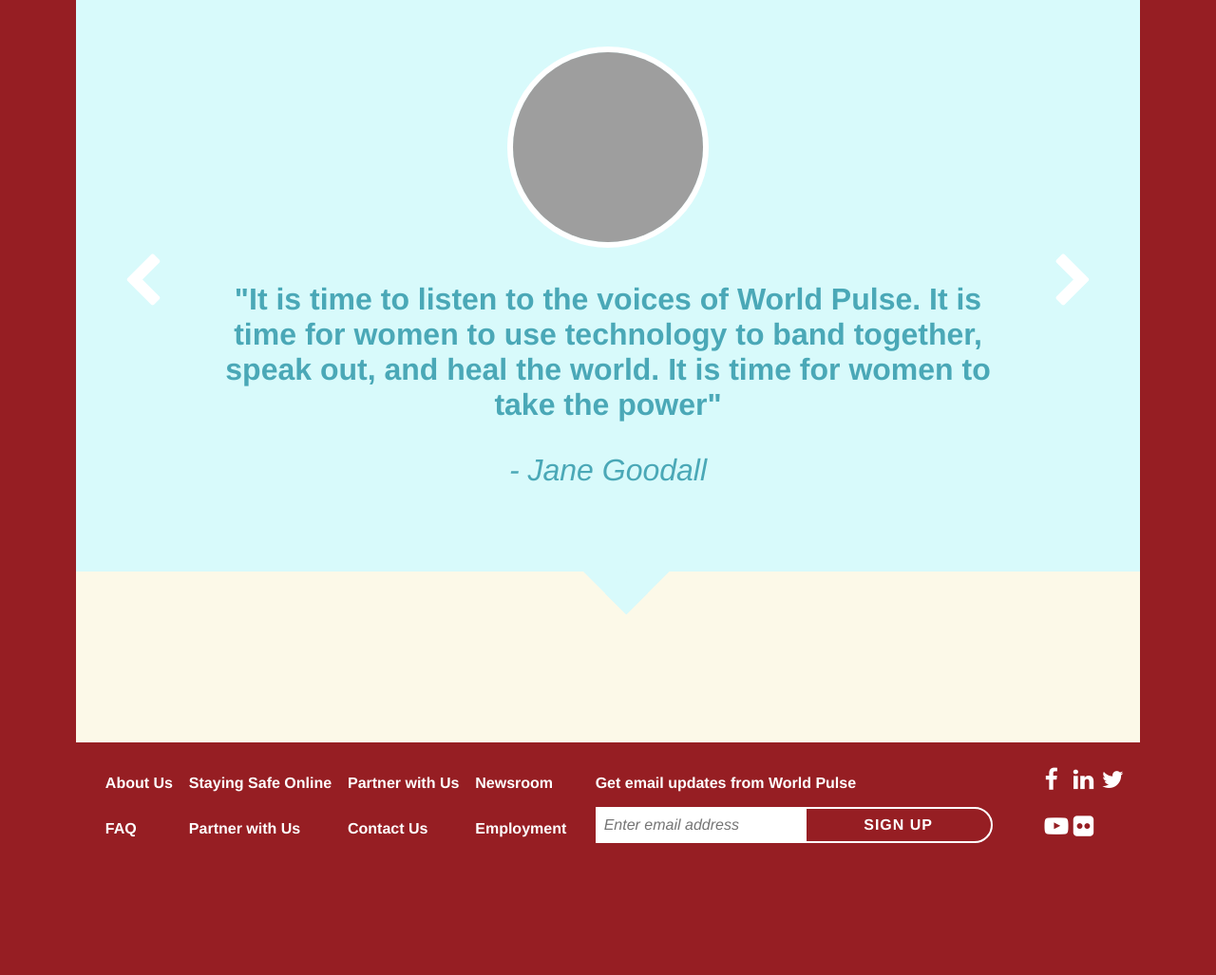
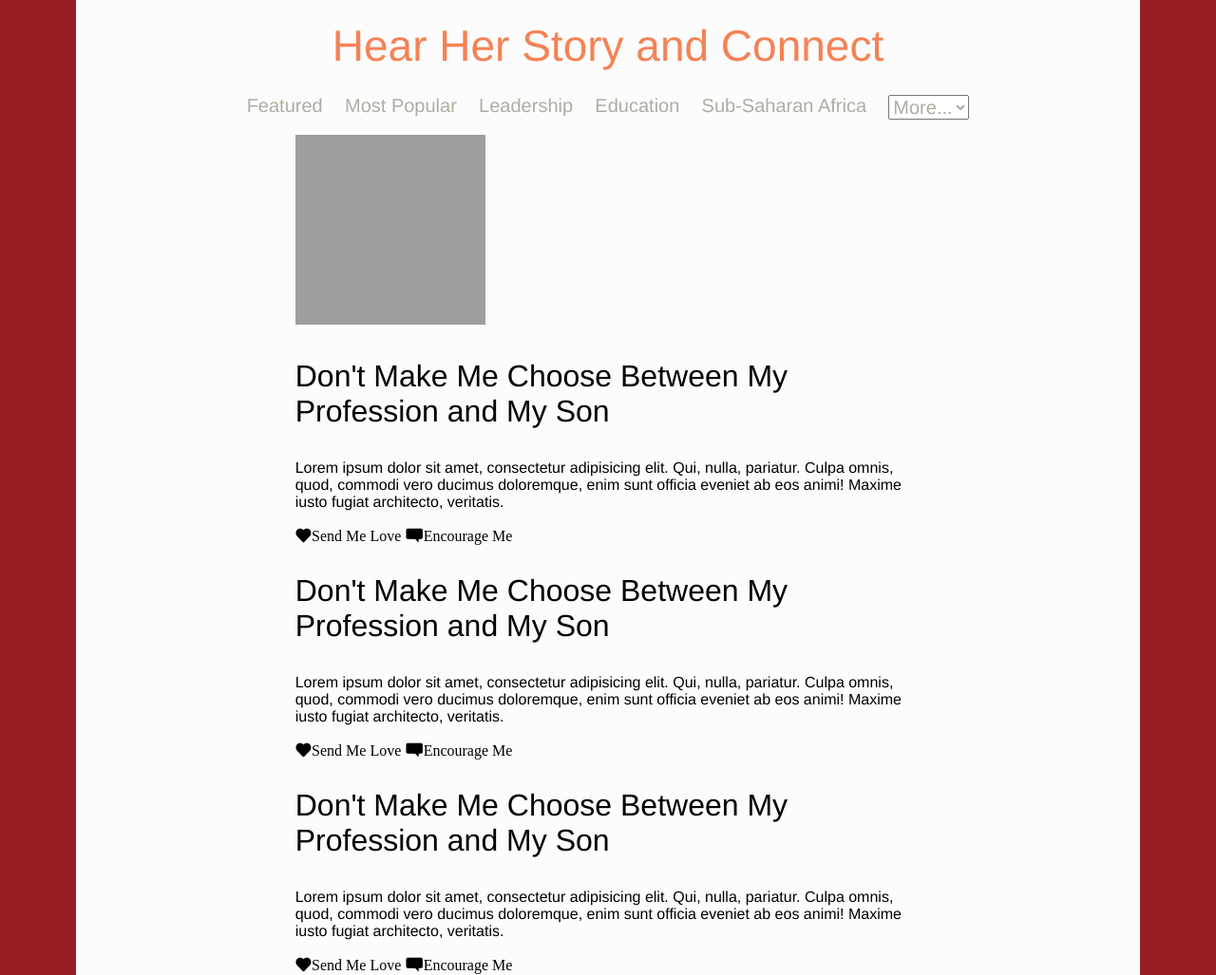
Before and after one commit to igMartin/worldpulse-boilerplate, a website: page dev/index.html in a window 1280 px wide. Shown: the part 1040-2067 px from the top of the page at 95% size. Before the commit the page ends 1950 px from the top, so only its background shows below. Drawn offline with nearby package versions, Linux system fonts and the light colour scheme; grey boxes are pictures that could not be loaded; files whose address does not match are found by name.

Commit message:
added new section her story

```diff
--- a/assets/styles/core/_layout.scss
+++ b/assets/styles/core/_layout.scss
@@ -8,3 +8,4 @@
 @import "../templates/header";
 @import "../templates/home";
 @import "../templates/footer";
+@import "../templates/hear-her-story";
--- a/assets/styles/core/_settings.scss
+++ b/assets/styles/core/_settings.scss
@@ -59,6 +59,8 @@
 ///
 $color-white: #FFFFFF;
 ///
+$color-ivory: #FCFCFC;
+///
 $msuif-font-color: $color-black;
 ///
 $msuif-background: $color-red;
--- /dev/null
+++ b/assets/styles/templates/_hear-her-story.scss
@@ -0,0 +1,35 @@
+// hear-her-story section
+
+.hear-her-story {
+  background-color: $color-ivory;
+  text-align: center;
+  padding: 2% 15%;
+
+  h2 {
+    color: $color-orange;
+    margin-bottom: torem(20px);
+  }
+
+  &__nav ul{
+    display: flex;
+    justify-content: space-around;
+    color: $color-gray;
+    font-size: $msuif-font-size-big;
+  }
+
+  &__articles {
+    padding: 2% 8%;
+    text-align: left;
+
+    &--header {
+
+      &__profile {
+
+        img {
+
+          border-radius: 50%;
+        }
+      }
+    }
+  }
+}
--- a/dev/index.html
+++ b/dev/index.html
@@ -138,6 +138,71 @@
     <section>
 
 </section>
+    <section class="hear-her-story">
+  <h2>Hear Her Story and Connect</h2>
+  <nav class="hear-her-story__nav">
+    <ul>
+      <li>Featured</li>
+      <li>Most Popular</li>
+      <li>Leadership</li>
+      <li>Education</li>
+      <li>Sub-Saharan Africa</li>
+      <li>
+        <select name="" id="">
+          <option value="more">More...</option>
+        </select>
+      </li>
+    </ul>
+  </nav>
+  <div class="hear-her-story__articles">
+    <article>
+      <div class="hear-her-story__articles--header">
+        <span class="hear-her-story__article--header__profile">
+          <img src="http://lorempixel.com/200/200/people/1" alt="">
+        </span>
+        <span class="hear-her-story__article--header__category">
+
+        </span>
+      </div>
+      <div class="hear-her-story__articles--text">
+        <h3>Don't Make Me Choose Between My Profession and My Son</h3>
+        <p>Lorem ipsum dolor sit amet, consectetur adipisicing elit. Qui, nulla, pariatur. Culpa omnis, quod, commodi vero ducimus doloremque, enim sunt officia eveniet ab eos animi! Maxime iusto fugiat architecto, veritatis.</p>
+      </div>
+      <div class="hear-her-story__articles--actions">
+        <span class="ms-icon icon-heart">Send Me Love</span>
+        <span class="ms-icon icon-speach">Encourage Me</span>
+      </div>
+    </article>
+
+    <article>
+      <div class="hear-her-story__articles--header">
+
+      </div>
+      <div class="hear-her-story__articles--text">
+        <h3>Don't Make Me Choose Between My Profession and My Son</h3>
+        <p>Lorem ipsum dolor sit amet, consectetur adipisicing elit. Qui, nulla, pariatur. Culpa omnis, quod, commodi vero ducimus doloremque, enim sunt officia eveniet ab eos animi! Maxime iusto fugiat architecto, veritatis.</p>
+      </div>
+      <div class="hear-her-story__articles--actions">
+        <span class="ms-icon icon-heart">Send Me Love</span>
+        <span class="ms-icon icon-speach">Encourage Me</span>
+      </div>
+    </article>
+
+    <article>
+      <div class="hear-her-story__articles--header">
+
+      </div>
+      <div class="hear-her-story__articles--text">
+        <h3>Don't Make Me Choose Between My Profession and My Son</h3>
+        <p>Lorem ipsum dolor sit amet, consectetur adipisicing elit. Qui, nulla, pariatur. Culpa omnis, quod, commodi vero ducimus doloremque, enim sunt officia eveniet ab eos animi! Maxime iusto fugiat architecto, veritatis.</p>
+      </div>
+      <div class="hear-her-story__articles--actions">
+        <span class="ms-icon icon-heart">Send Me Love</span>
+        <span class="ms-icon icon-speach">Encourage Me</span>
+      </div>
+    </article>
+  </div>
+</section>
     <section class="blockquote">
   <div class="blockquote__arrow">
     <a href="#"><i class="fa fa-chevron-left"></i></a>
```
Also changed, not shown: assets/doc/index.html (+2 -2 lines), assets/templates/hear-her-story.html (added, +65 -0 lines), assets/templates/index.html (+1 -0 lines), dev/hear-her-story.html (added, +65 -0 lines), dev/css/styles.css, 1 other file.
